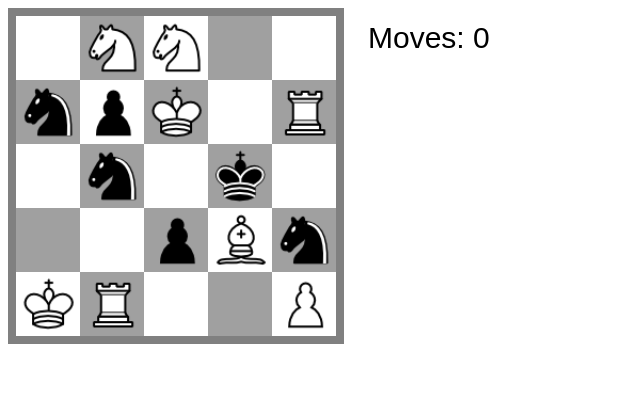
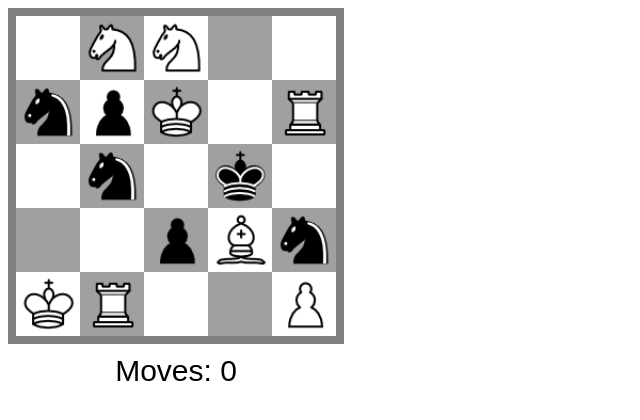
Before and after one commit to negative-seven/ChessFill, a plain HTML site: page index.html in a window 1280 px wide. Shown: the whole page, without its empty margins (0-640 px from the left). Drawn offline with Linux system fonts and the light colour scheme.

Commit message:
Move count as text in HTML instead of on canvas

```diff
--- /dev/null
+++ b/css/style.css
@@ -0,0 +1,10 @@
+#game {
+	width: 336px;
+}
+
+#moveCounter {
+	text-align: center;
+	margin-top: 10px;
+	font-family: Arial;
+	font-size: 30px;
+}
--- a/index.html
+++ b/index.html
@@ -3,10 +3,18 @@
 <head>
 	<meta charset=utf-8 />
 	<title>ChessFill</title>
+	<link rel="stylesheet" href="css/style.css">
 </head>
 
 <body>
-	<canvas id="canvas" width="550" height="336"></canvas>
+	<div id="game">
+		<div><canvas id="canvas" width="336" height="336"></canvas></div>
+		<div id="moveCounter">Moves: 0</div>
+	</div>
+
+
+
+
 	<script src="js/images.js"></script>
 	<script src="js/position.js"></script>
 	<script src="js/piece.js"></script>
--- a/js/game.js
+++ b/js/game.js
@@ -36,6 +36,7 @@ class Game {
 		piece.frozen = true
 
 		this.moves++
+		document.getElementById("moveCounter").innerText = ("Moves: " + this.moves)
 	}
 
 	onclick(e) {
@@ -120,10 +121,6 @@ class Game {
 				}
 			}
 		}
-
-		this.context.fillStyle = "black"
-		this.context.font = "30px Arial"
-		this.context.fillText("Moves: " + this.moves, 360, 40)
 	}
 
 	placeRandomPieces(count) {
```
